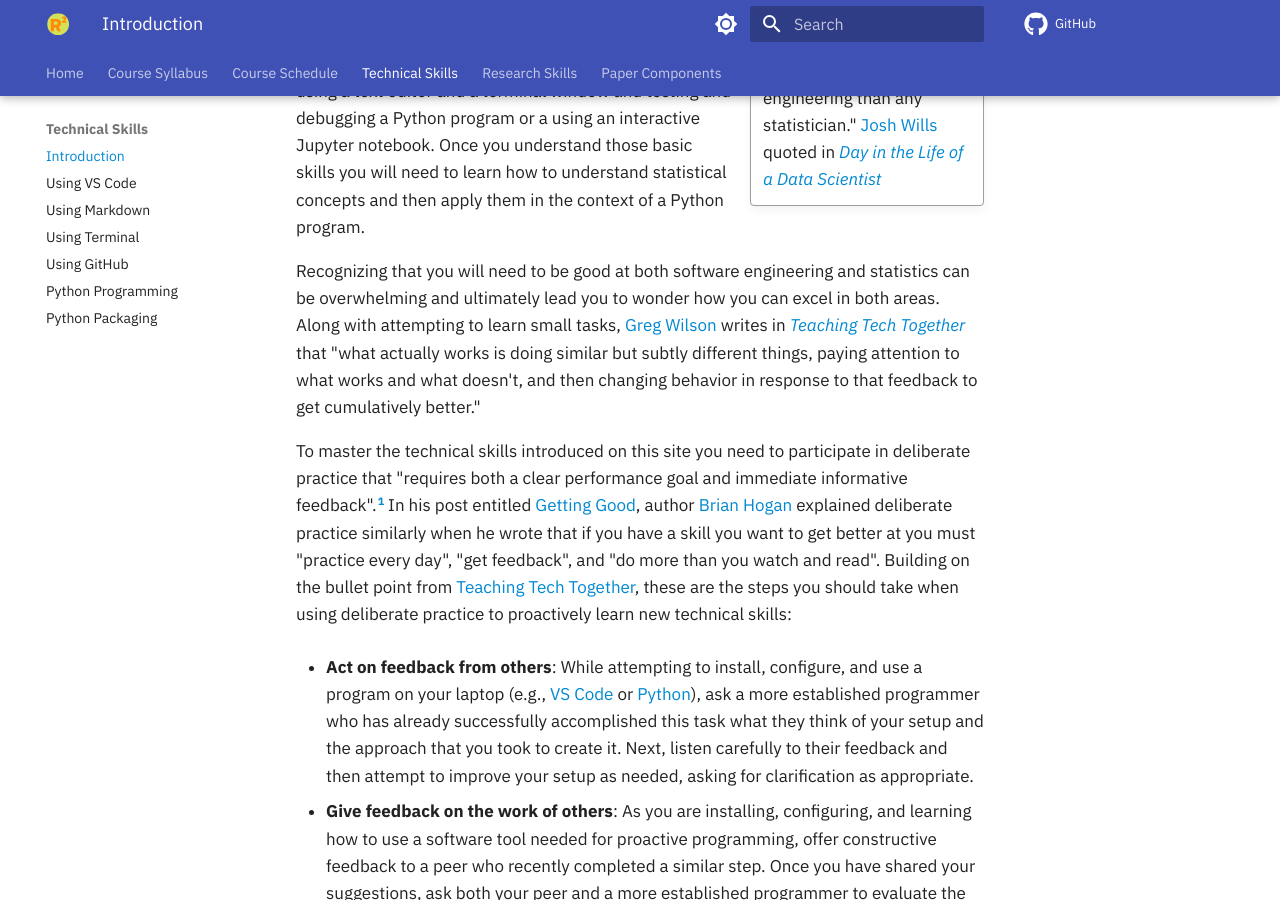
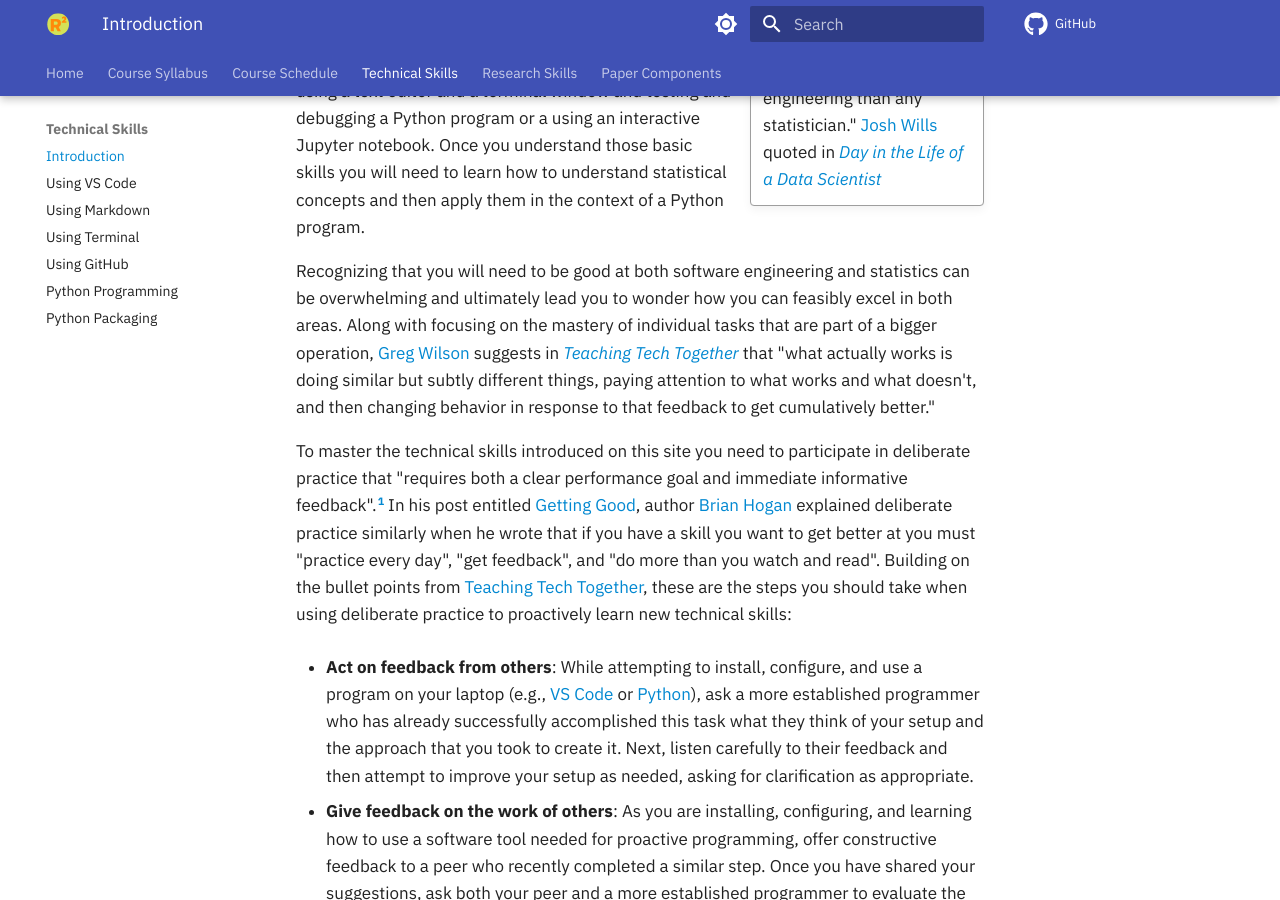
Before and after one commit to kaushal1014/research-paper-template-Athlete-Injuries, an MkDocs documentation site: the page built from docs/technical-skills/introduction-technical-skills.md, in a window 1280 px wide and 900 px high, scrolled down 341 px. Built offline with MkDocs 1.6.1 and Material for MkDocs 9.7.7, drawn with Linux system fonts in a browser that asks for light colours; comment, search, counter and statistics services are not loaded.

Commit message:
fix: Revise content in introduction-technical-skills.

```diff
--- a/docs/technical-skills/introduction-technical-skills.md
+++ b/docs/technical-skills/introduction-technical-skills.md
@@ -14,12 +14,12 @@
 
 Recognizing that you will need to be good at both software engineering and
 statistics can be overwhelming and ultimately lead you to wonder how you can
-excel in both areas. Along with attempting to learn small tasks, [Greg
-Wilson](https://third-bit.com/) writes in [*Teaching Tech
-Together*](https://teachtogether.tech/en/index.html) that "what actually works
-is doing similar but subtly different things, paying attention to what works and
-what doesn't, and then changing behavior in response to that feedback to get
-cumulatively better."
+feasibly excel in both areas. Along with focusing on the mastery of individual
+tasks that are part of a bigger operation, [Greg Wilson](https://third-bit.com/)
+suggests in [*Teaching Tech Together*](https://teachtogether.tech/en/index.html)
+that "what actually works is doing similar but subtly different things, paying
+attention to what works and what doesn't, and then changing behavior in response
+to that feedback to get cumulatively better."
 
 To master the technical skills introduced on this site you need to participate
 in deliberate practice that "requires both a clear performance goal and
@@ -28,7 +28,7 @@
 Hogan](https://bphogan.com/) explained deliberate practice similarly when he
 wrote that if you have a skill you want to get better at you must "practice
 every day", "get feedback", and "do more than you watch and read". Building on
-the bullet point from [Teaching Tech
+the bullet points from [Teaching Tech
 Together](https://teachtogether.tech/en/index.html), these are the steps you
 should take when using deliberate practice to proactively learn new technical
 skills:
```
